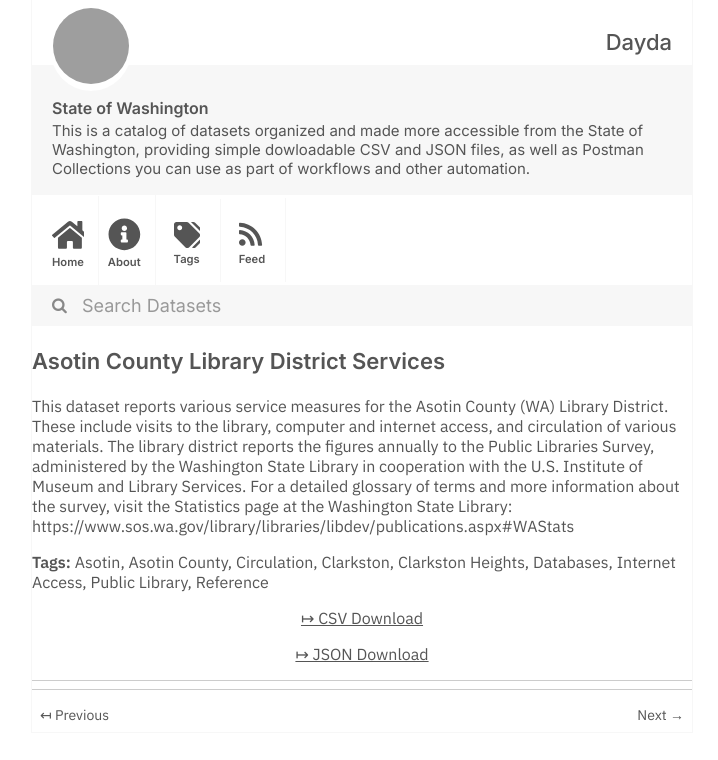
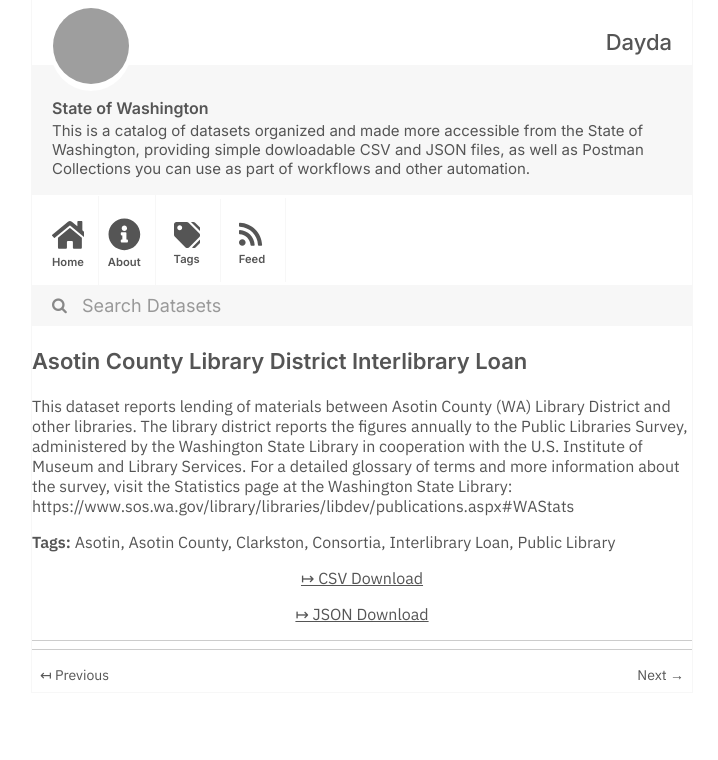
Before and after one commit to dayda-entities/state-of-washington, a Jekyll site: the page built from _posts/2020-11-10-asotin-county-library-district.md, in a window 1280 px wide, cut to the strip 0-760 px from the top of the page. Shown: the whole strip, without its empty margins (278-996 px from the left). Built offline with Jekyll 4.4.1, drawn with Linux system fonts in a browser that asks for light colours; grey boxes are pictures that could not be loaded.

```diff
--- a/_posts/2020-11-10-asotin-county-library-district.md
+++ b/_posts/2020-11-10-asotin-county-library-district.md
@@ -1,24 +1,21 @@
 ---
-title: Asotin County Library District Services
-created: '2020-11-10T17:20:53.281987'
-modified: '2020-11-10T17:20:53.281999'
+title: Asotin County Library District Interlibrary Loan
+created: '2020-11-10T17:21:29.052740'
+modified: '2020-11-10T17:21:29.052750'
 state: active
 type: dataset
 tags:
   - Asotin
   - Asotin County
-  - Circulation
   - Clarkston
-  - Clarkston Heights
-  - Databases
-  - Internet Access
+  - Consortia
+  - Interlibrary Loan
   - Public Library
-  - Reference
 groups:
   - Local Government
-csv_url: 'https://data.wa.gov/api/views/j8pm-xq6k/rows.csv?accessType=DOWNLOAD'
-json_url: 'https://data.wa.gov/api/views/j8pm-xq6k/rows.json?accessType=DOWNLOAD'
+csv_url: 'https://data.wa.gov/api/views/tzrg-kkis/rows.csv?accessType=DOWNLOAD'
+json_url: 'https://data.wa.gov/api/views/tzrg-kkis/rows.json?accessType=DOWNLOAD'
 layout: post
 
 ---
-This dataset reports various service measures for the Asotin County (WA) Library District. These include visits to the library, computer and internet access, and circulation of various materials. The library district reports the figures annually to the Public Libraries Survey, administered by the Washington State Library in cooperation with the U.S. Institute of Museum and Library Services. For a detailed glossary of terms and more information about the survey, visit the Statistics page at the Washington State Library: https://www.sos.wa.gov/library/libraries/libdev/publications.aspx#WAStats
+This dataset reports lending of materials between Asotin County (WA) Library District and other libraries. The library district reports the figures annually to the Public Libraries Survey, administered by the Washington State Library in cooperation with the U.S. Institute of Museum and Library Services. For a detailed glossary of terms and more information about the survey, visit the Statistics page at the Washington State Library: https://www.sos.wa.gov/library/libraries/libdev/publications.aspx#WAStats
```
